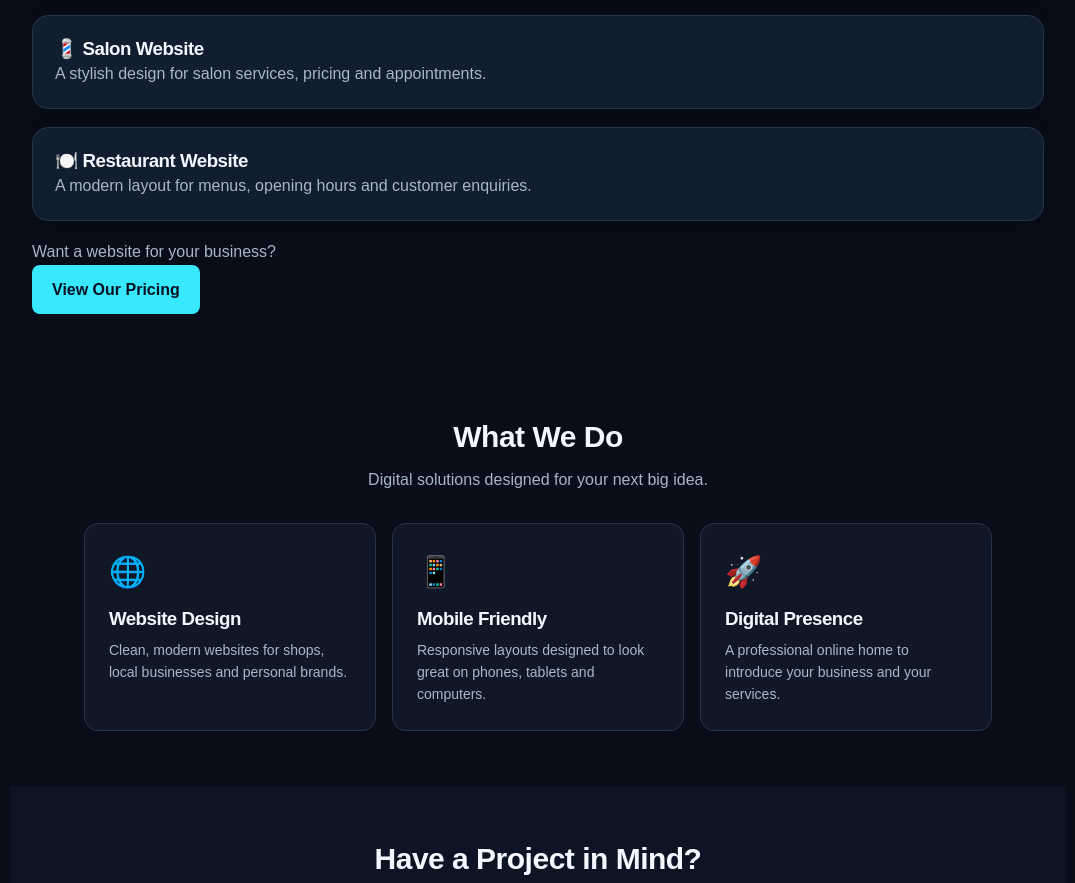
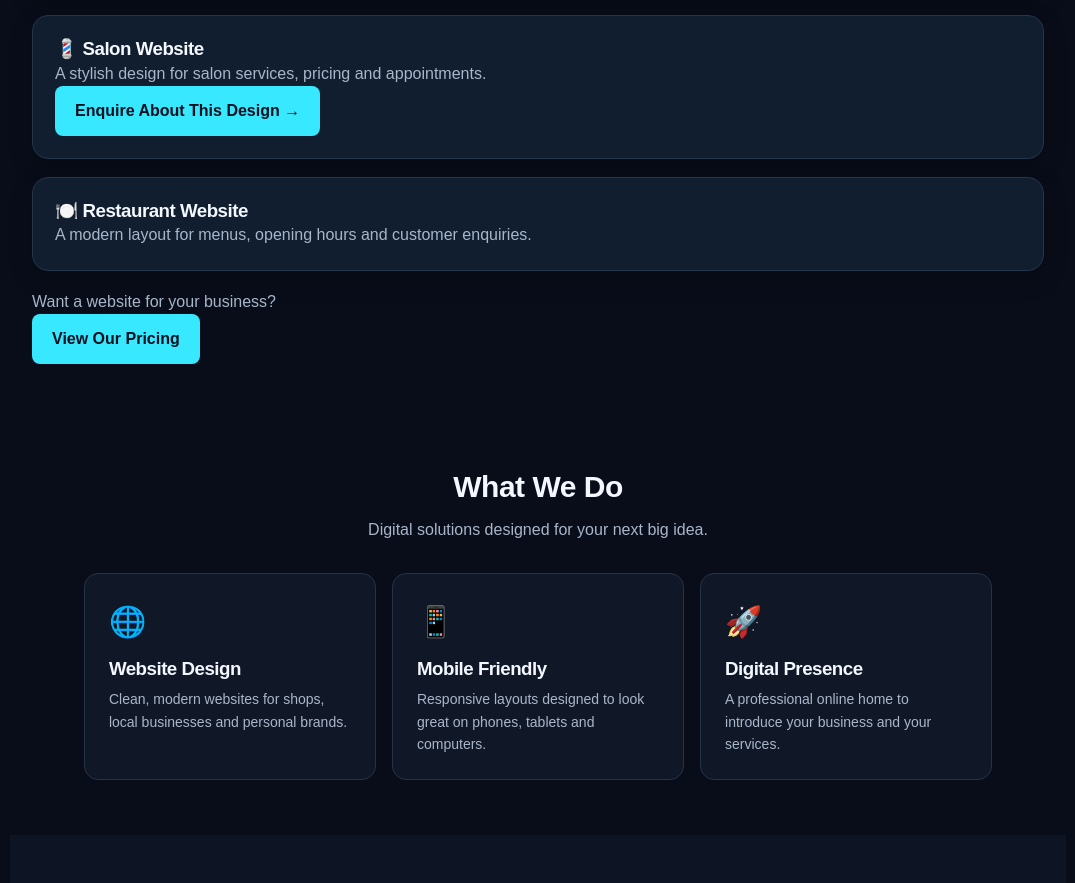
Before and after one commit to aplamba288-cyber/Repository-name-nexora-digital-Visibility-public-Add-README-Yes, a plain HTML site: page index.html in a window 1280 px wide. Shown: the part 1478-2361 px from the top of the page, without its empty margins (102-1177 px from the left). Drawn offline with Linux system fonts and the light colour scheme.

Commit message:
Add enquiry link to salon website section

```diff
--- a/index.html
+++ b/index.html
@@ -259,6 +259,7 @@
   <div>
     <h3>💈 Salon Website</h3>
     <p>A stylish design for salon services, pricing and appointments.</p>
+<p><a href="#pricing">Enquire About This Design →</a></p>
   </div>
 
   <div>
```
